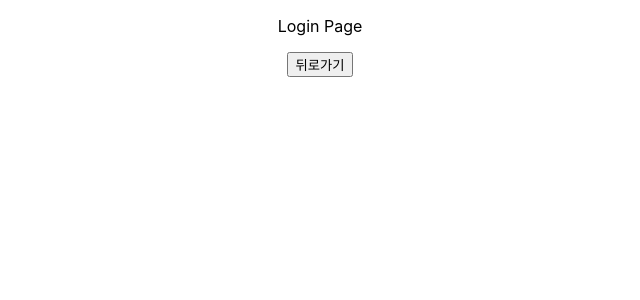
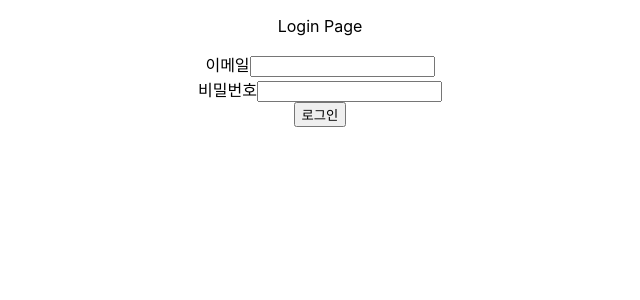
Before and after one commit to woneee99/MOA, a React (Create React App) app in the folder frontend/moa/: page /login in a window 1280 px wide. Shown: the top 300 px of the page, without its empty margins (320-960 px from the left). Built offline with nearby package versions, Linux system fonts and the light colour scheme.

Commit message:
Chore : 로그인 페이지 #8

```diff
--- a/frontend/moa/src/pages/Login.jsx
+++ b/frontend/moa/src/pages/Login.jsx
@@ -1,11 +1,25 @@
 import React from 'react';
 import BackButton from '../components/BackButton';
+import MainButton from '../components/MainButton';
 
 function Login(props) {
   return (
     <div>
       <p>Login Page</p>
-      <BackButton />
+      <div className='loginContainer'>
+        <div className="inputForm">
+          <label htmlFor="email" className="inputTitle">이메일</label>
+          <input type="text" id="email" name="email"/>
+        </div>
+
+        <div className="inputForm">
+          <label htmlFor="password" className="inputTitle">비밀번호</label>
+          <input type="password" id="password" name="password"/>
+        </div>
+        {/* 로그인 기능 기능구현은 X */}
+        <MainButton text="로그인" to="/main" />
+      </div>
+      {/* <BackButton /> */}
     </div>
   );
 }
```
Also changed, not shown: frontend/moa/src/pages/Matching.jsx (added).
